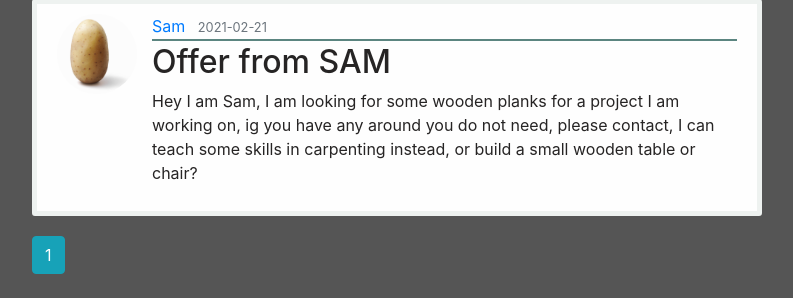
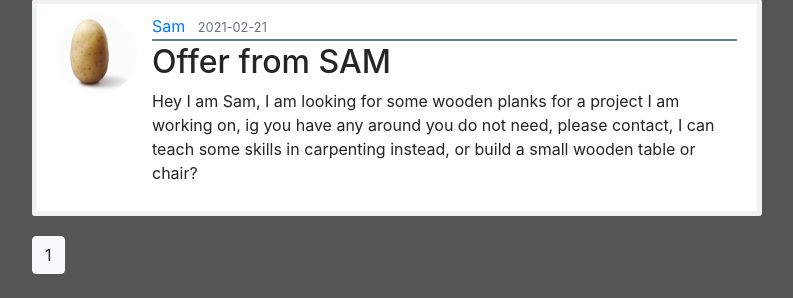
Before and after one commit to yara89/My_Apppy, a Flask app: a page that uses tabadol/templates/user_posts.html in a window 1280 px wide. Shown: the part 1018-1316 px from the top of the page, without its empty margins (53-846 px from the left). Run offline with Flask 2, Linux system fonts and the light colour scheme; data comes from the database, SQL or seed files in the repository; some libraries are stand-ins or nearby versions.

Commit message:
Update user_posts.html
buttons and blueprint

```diff
--- a/tabadol/templates/user_posts.html
+++ b/tabadol/templates/user_posts.html
@@ -6,10 +6,10 @@
           <img class="rounded-circle article-img" src="{{ url_for('static', filename='profile_pics/' + post.author.image_file) }}">
           <div class="media-body">
             <div class="article-metadata">
-              <a class="mr-2" href="{{ url_for('user_posts', username=post.author.username) }}">{{ post.author.username }}</a>
+              <a class="mr-2" href="{{ url_for('users.user_posts', username=post.author.username) }}">{{ post.author.username }}</a>
               <small class="text-muted">{{ post.date_posted.strftime('%Y-%m-%d') }}</small>
             </div>
-            <h2><a class="article-title" href="{{ url_for('post', post_id=post.id) }}">{{ post.title }}</a></h2>
+            <h2><a class="article-title" href="{{ url_for('posts.post', post_id=post.id) }}">{{ post.title }}</a></h2>
             <p class="article-content">{{ post.content }}</p>
           </div>
         </article>
@@ -17,9 +17,9 @@
     {% for page_num in posts.iter_pages(left_edge=1, right_edge=1, left_current=1, right_current=2) %}
       {% if page_num %}
         {% if posts.page == page_num %}
-          <a class="btn btn-info mb-4" href="{{ url_for('user_posts', username=user.username, page=page_num) }}">{{ page_num }}</a>
+          <a class="btn btn-light mb-4" href="{{ url_for('users.user_posts', username=user.username, page=page_num) }}">{{ page_num }}</a>
         {% else %}
-          <a class="btn btn-outline-info mb-4" href="{{ url_for('user_posts', username=user.username, page=page_num) }}">{{ page_num }}</a>
+          <a class="btn btn-light mb-4" href="{{ url_for('users.user_posts', username=user.username, page=page_num) }}">{{ page_num }}</a>
         {% endif %}
       {% else %}
         ...
```
